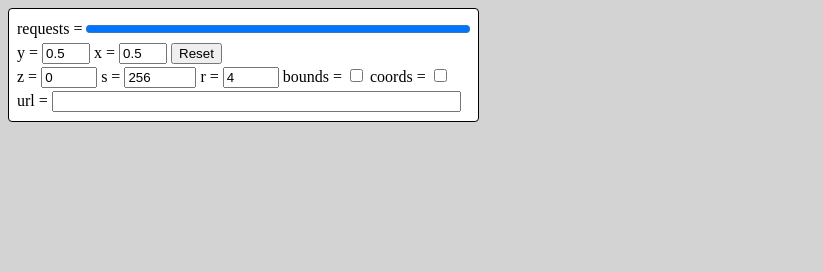
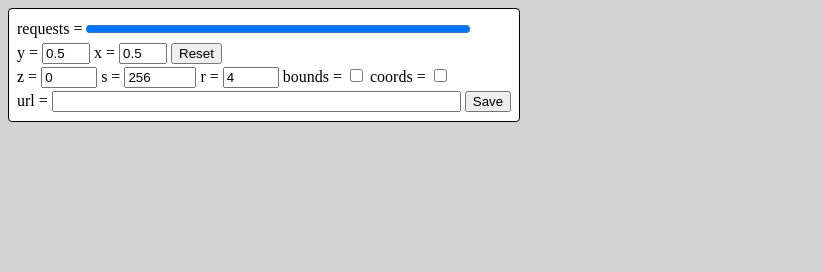
Before and after one commit to tvoeroes/anytile, a website built with Parcel: page src/index.html in a window 1280 px wide. Shown: the top 272 px of the page, without its empty margins (0-823 px from the left). Built offline with nearby package versions, Linux system fonts and the light colour scheme.

Commit message:
Saving URLs.

```diff
--- a/src/AnytileOptions.ts
+++ b/src/AnytileOptions.ts
@@ -1,4 +1,4 @@
-import { throw_ } from "./AnytileUtils.ts"
+import { throw_, tryFindFreeId } from "./AnytileUtils.ts"
 
 class AnytileRequestsProgress
 {
@@ -44,9 +44,7 @@ export class AnytileOptions extends HTMLElement
 	#resetButton: HTMLButtonElement
 	#doReset: boolean = false
 
-	static #keyPrefix = "anytile-options-" // FIXME: handle multiple instances oy AnytileOotions correctly
-
-	constructor()
+	constructor(localStorageKeyPrefix: string)
 	{
 		super()
 
@@ -72,7 +70,7 @@ export class AnytileOptions extends HTMLElement
 
 		const tweakable = (name: string, element: HTMLInputElement) =>
 		{
-			const storeKey = AnytileOptions.#keyPrefix + name
+			const storeKey = localStorageKeyPrefix + name
 			const value = localStorage.getItem(storeKey)
 			entry(name, element)
 
@@ -202,6 +200,66 @@ export class AnytileOptions extends HTMLElement
 		this.#url.size = 48
 		tweakable("url", this.#url)
 
+		const datalist = document.createElement("datalist")
+
+		const addDatalistEntry = (value: string) =>
+		{
+			const option = document.createElement("option")
+			option.value = value
+			datalist.appendChild(option)
+		}
+
+		{
+			const datalistId = tryFindFreeId("anytile-options-url-list-")
+			if (datalistId === null)
+				throw_("Failed to generate a unique id for AnytileOptions.")
+
+			this.#url.setAttribute("list", datalistId)
+
+			datalist.id = datalistId
+
+			{
+				const storeKey = localStorageKeyPrefix + "url-datalist"
+				const value = localStorage.getItem(storeKey) ?? "[]"
+
+				const elements = JSON.parse(value)
+
+				for (let i = 0; i < elements.length; i++)
+					addDatalistEntry(elements[i])
+
+				this.#saveOps.push((reset: boolean) =>
+				{
+					if (reset)
+					{
+						localStorage.removeItem(storeKey)
+					}
+					else
+					{
+						const list: string[] = []
+						for (const option of datalist.options)
+							list.push(option.value)
+						localStorage.setItem(storeKey, JSON.stringify(list)) // TODO: maybe don't save if there were no changes?
+					}
+
+				})
+			}
+
+			root.appendChild(datalist)
+		}
+
+		space()
+
+		this.#resetButton = document.createElement("button")
+		this.#resetButton.type = "button"
+		this.#resetButton.innerText = "Save"
+		this.#resetButton.addEventListener("click", () =>
+		{
+			const value = this.#url.value
+			if (value !== "")
+				addDatalistEntry(value)
+		})
+		root.appendChild(this.#resetButton)
+
 		window.addEventListener("beforeunload", () =>
 		{
 			for (const saveOp of this.#saveOps)
--- a/src/AnytileUtils.ts
+++ b/src/AnytileUtils.ts
@@ -7,3 +7,14 @@ export function clamp(val: number, lo: number, hi: number)
 {
 	return Math.min(Math.max(val, lo), hi)
 }
+
+export function tryFindFreeId(prefix: string): string | null
+{
+	for (let i = 0; i < 1024 * 1024; i++)
+	{
+		const candidateId = prefix + Math.random() * Number.MAX_SAFE_INTEGER
+		if (document.getElementById(candidateId) === null)
+			return candidateId
+	}
+	return null
+}
--- a/src/index.html
+++ b/src/index.html
@@ -42,9 +42,7 @@
 </head>
 
 <body>
-	<div>
-		<canvas id="view" tabindex="0"></canvas> <!-- NOTE: tabindex="0" makes key events work on canvas -->
-		<anytile-options></anytile-options>
+	<div id="app">
 	</div>
 </body>
 
--- a/src/index.ts
+++ b/src/index.ts
@@ -102,13 +102,13 @@ class View // TODO: maybe custom element
 
 	#options: AnytileOptions
 
-	constructor(options: AnytileOptions) // TODO: "busy indicator" maybe spinner, maybe some red/green light
+	constructor(canvas: HTMLCanvasElement, options: AnytileOptions) // TODO: "busy indicator" maybe spinner, maybe some red/green light
 	{
 		this.#options = options
 
 		this.#tileSetFlip = false
 
-		this.#canvas = document.querySelector("#view") ?? throw_("#view not found.")
+		this.#canvas = canvas
 		// TODO: handle window.devicePixelRatio !== 1 ???
 		this.#resizeObserver = new ResizeObserver((entries, observer) =>
 		{
@@ -427,5 +427,15 @@ document.addEventListener("DOMContentLoaded", () =>
 {
 	customElements.define("anytile-options", AnytileOptions)
 
-	const view = new View(document.querySelector("anytile-options") ?? throw_("anytile-options not found"))
+	const app = document.querySelector("#app") ?? throw_("#app not found.")
+
+	const canvas = document.createElement("canvas")
+	canvas.setAttribute("tabindex", "0") // NOTE: tabindex="0" makes key events work on canvas
+	canvas.id = "view" // TODO: custom attribute and use that for css instead?
+	app.appendChild(canvas)
+
+	const options = new AnytileOptions("anytile-options-")
+	app.appendChild(options)
+
+	const view = new View(canvas, options)
 })
```
